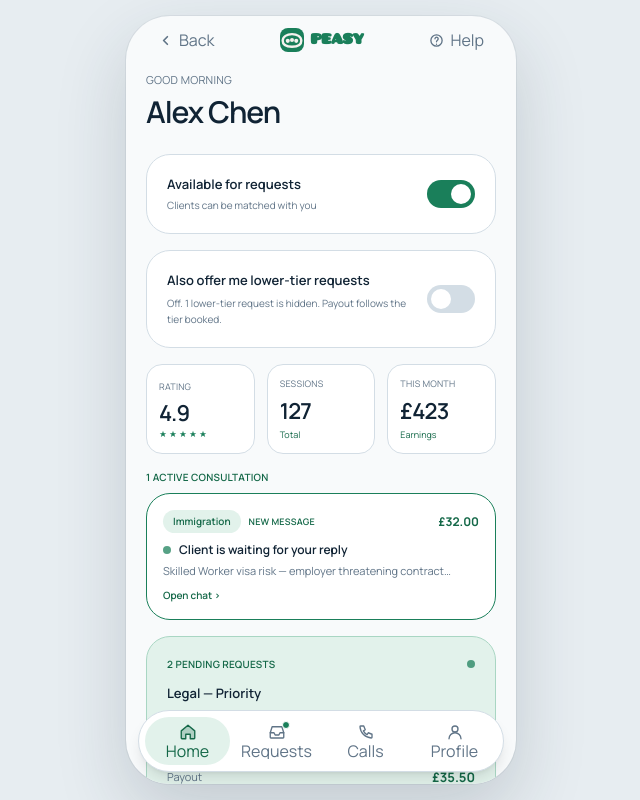
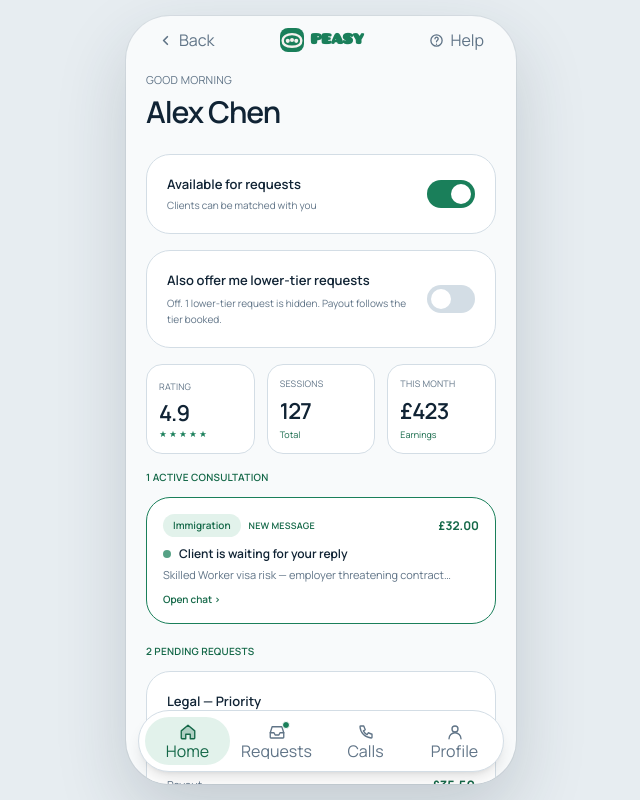
Before and after one commit to Adetoki-timilehin/Expert.com, a React (Vite) app: page /expert/dashboard in a window 1280 px wide. Shown: the whole page, without its empty margins (319-959 px from the left). Built offline with nearby package versions, Linux system fonts and the light colour scheme.

Commit message:
Match active and pending section labels on the Home screen
Co-Authored-By: Claude Sonnet 5.5 <noreply@anthropic.com>
Claude-Session: https://claude.ai/code/session_019Rvi6Zy2Fbq5wbjhxo3qb7

```diff
--- a/src/features/expert/ExpertDashboard.tsx
+++ b/src/features/expert/ExpertDashboard.tsx
@@ -910,43 +910,38 @@ function HomeScreen({
 
       {/* Active consultations */}
       {consultations.length > 0 && (
-        <div className="mb-4">
-          <p className="text-[10px] uppercase tracking-wide font-semibold mb-2" style={{ color: 'var(--color-accent-text)' }}>
-            {consultations.length} active {consultations.length === 1 ? 'consultation' : 'consultations'}
-          </p>
+        <section className="mb-5">
+          <SectionHeader label={`${consultations.length} active ${consultations.length === 1 ? 'consultation' : 'consultations'}`} />
           <div className="space-y-2">
             {consultations.map((c) => (
               <ActiveConsultationCard key={c.id} consultation={c} onOpen={() => onOpenConsultation(c.id)} />
             ))}
           </div>
-        </div>
+        </section>
       )}
 
       {/* Pending requests preview */}
       {pendingRequests.length > 0 && (
-        <button
-          type="button"
-          onClick={onGoRequests}
-          className="w-full rounded-3xl p-5 mb-4 text-left border"
-          style={{ background: 'var(--color-accent-soft)', borderColor: 'var(--color-accent-border)' }}
-        >
-          <div className="flex items-center justify-between mb-3">
-            <span className="text-[10px] uppercase tracking-wide font-semibold" style={{ color: 'var(--color-accent-text)' }}>
-              {pendingRequests.length} pending {pendingRequests.length === 1 ? 'request' : 'requests'}
-            </span>
-            <span className="w-2 h-2 rounded-full animate-pulse" style={{ background: 'var(--color-accent)' }} />
-          </div>
+        <section className="mb-5">
+          <SectionHeader label={`${pendingRequests.length} pending ${pendingRequests.length === 1 ? 'request' : 'requests'}`} />
+          <button
+            type="button"
+            onClick={onGoRequests}
+            className="w-full rounded-3xl p-5 text-left border"
+            style={{ background: 'var(--color-slate-900)', borderColor: 'var(--color-slate-700)' }}
+          >
           <p className="text-[13px] font-semibold mb-1" style={{ color: 'var(--color-slate-100)' }}>
             {pendingRequests[0].category}{pendingRequests[0].safetyFlag ? ' — Needs prompt attention' : pendingRequests[0].priority ? ' — Priority' : ''}
           </p>
           <p className="text-[11px] leading-relaxed line-clamp-2" style={{ color: 'var(--color-slate-400)' }}>
             {pendingRequests[0].query}
           </p>
-          <div className="flex items-center justify-between mt-3 pt-3" style={{ borderTop: '1px solid var(--color-accent-border)' }}>
+          <div className="flex items-center justify-between mt-3 pt-3" style={{ borderTop: '1px solid var(--color-slate-700)' }}>
             <span className="text-[11px]" style={{ color: 'var(--color-slate-400)' }}>Payout</span>
             <span className="text-[13px] font-bold" style={{ color: 'var(--color-accent-text)' }}>£{requestPayout(pendingRequests[0]).toFixed(2)}</span>
           </div>
         </button>
+        </section>
       )}
 
       {/* Next call */}
```
